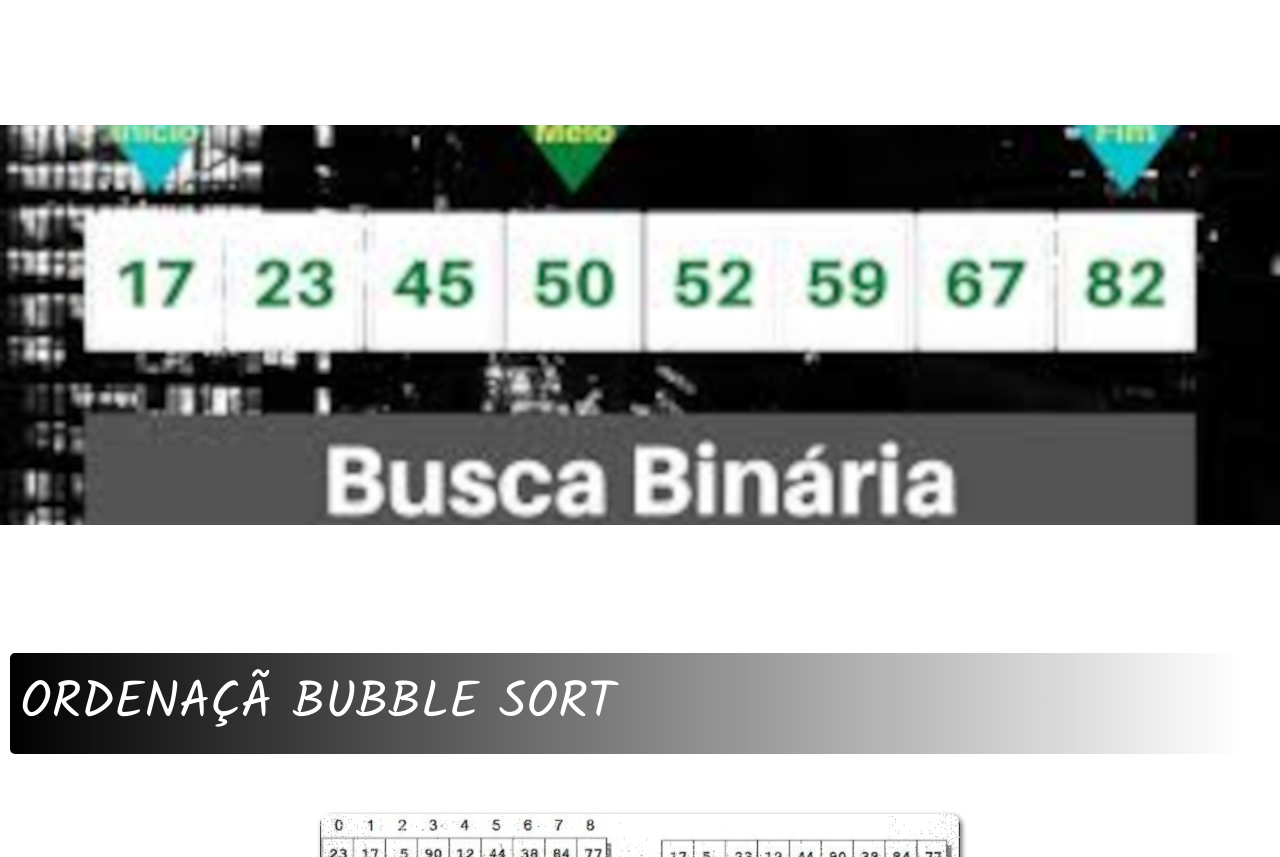
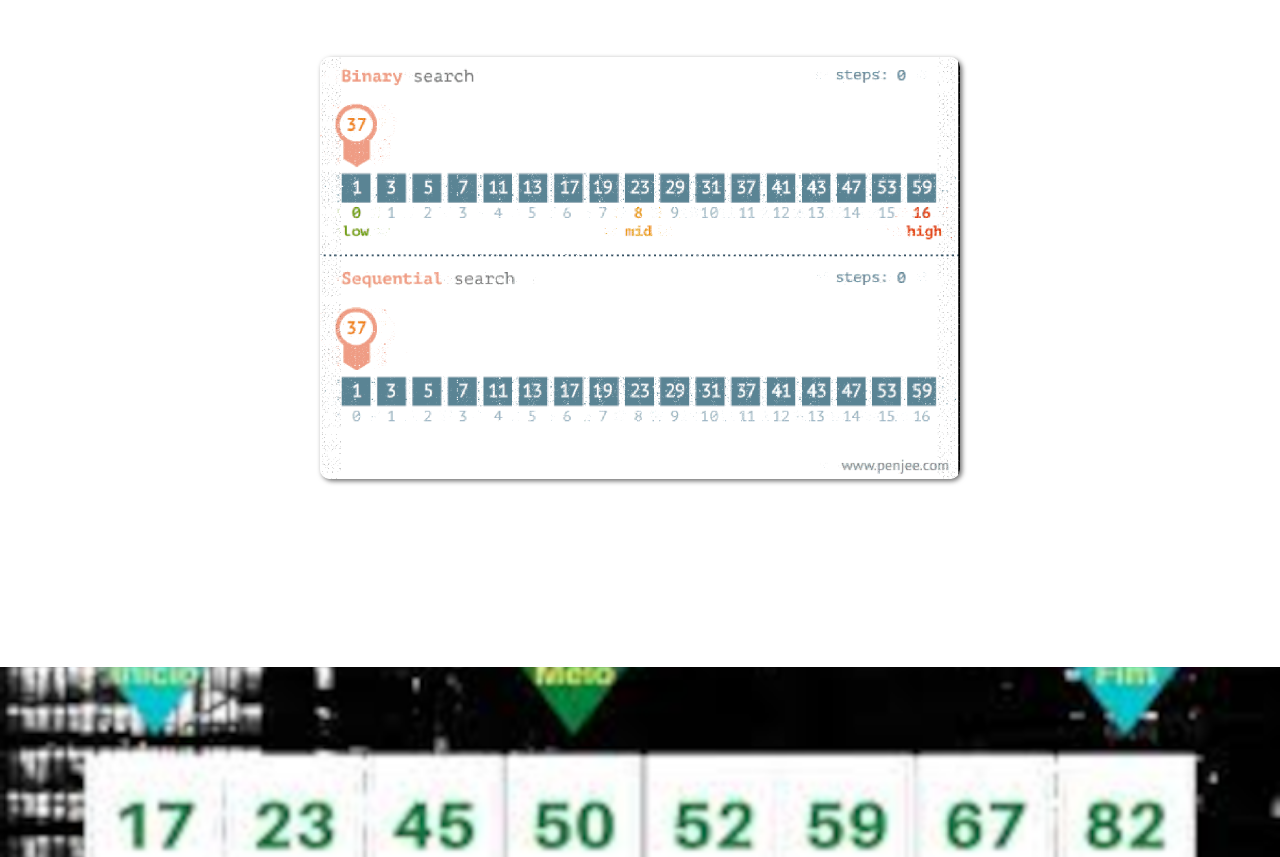
Before and after one commit to DenisSantos35/TrabalhoEstruturadeDados, a plain HTML site: page index.html in a window 1280 px wide. Shown: the part 2859-3716 px from the top of the page. Drawn offline with Linux system fonts and the light colour scheme; a web font is replaced by a local one.

Commit message:
alteracao composicao de imagem

```diff
--- a/index.html
+++ b/index.html
@@ -48,6 +48,7 @@
         <p>
             Essa ultima situação indica que o vlaor de busca não existe no conjunto.
         </p>
+        <img src="imagem/binariSequencial.png" alt="">
     </section>
     <section id="imagem02" class="imagem">
 
```
Also changed, not shown: imagem/binariSequencial.png (added).
